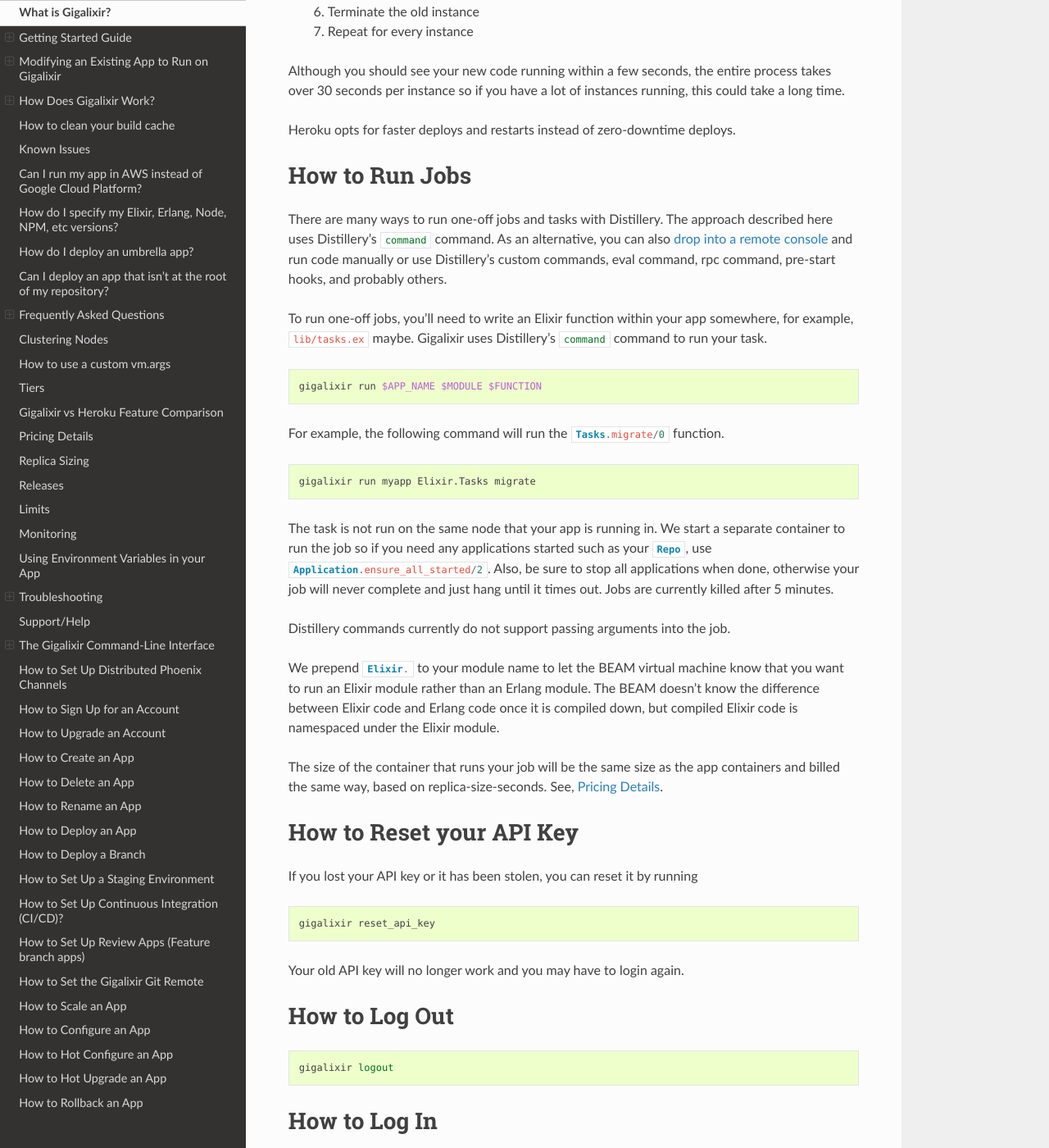
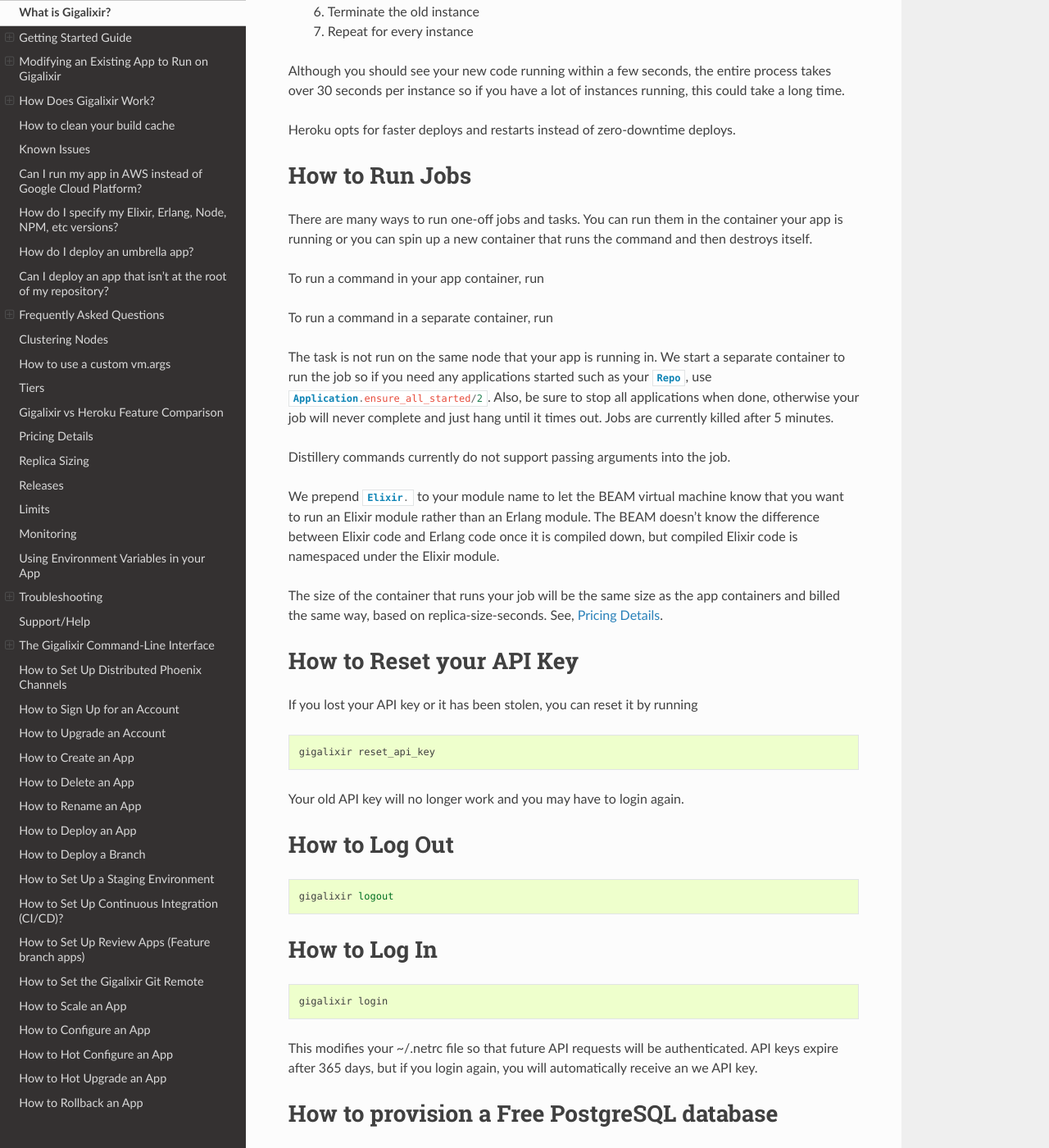
Before and after one commit to gigalixir/gigalixir-cli, a Sphinx documentation site: the page built from docs/source/main.rst, in a window 1280 px wide and 1400 px high, scrolled down 38544 px. Shown: the whole window at 82% size. Built offline with Sphinx 7.4.7 and the Read the Docs theme 2.0.0, drawn with Linux system fonts in a browser that asks for light colours; some of the changed text lies outside the part shown.

```diff
--- a/docs/source/main.rst
+++ b/docs/source/main.rst
@@ -138,19 +138,19 @@ Your app does not have a database yet, let's create one.
 
 .. code-block:: bash
 
-    gigalixir create_database --free $APP_NAME
+    gigalixir pg:create --free
 
 Verify by running
 
 .. code-block:: bash
 
-    gigalixir databases $APP_NAME
+    gigalixir pg
 
 Once the database is created, verify your configuration includes a :bash:`DATABASE_URL` by running
 
 .. code-block:: bash
 
-    gigalixir configs $APP_NAME
+    gigalixir config
 
 
 What's Next?
@@ -236,7 +236,7 @@ You don't have to worry about setting your :bash:`SECRET_KEY_BASE` config becaus
 
 .. code-block:: bash
 
-    gigalixir set_config $APP_NAME DATABASE_URL "ecto://user:pass@host:port/db"
+    gigalixir config:set DATABASE_URL="ecto://user:pass@host:port/db"
 
 .. _`modifying existing app with distillery`:
 
@@ -327,7 +327,7 @@ You don't have to worry about setting your :bash:`SECRET_KEY_BASE` config becaus
 
 .. code-block:: bash
 
-    gigalixir set_config $APP_NAME DATABASE_URL "ecto://user:pass@host:port/db"
+    gigalixir config:set DATABASE_URL="ecto://user:pass@host:port/db"
 
 Verify
 ^^^^^^
@@ -703,7 +703,7 @@ Disable Gigalixir's default vm.args
 
 .. code-block:: bash
 
-    gigalixir set_config $APP_NAME GIGALIXIR_DEFAULT_VMARGS false
+    gigalixir config:set GIGALIXIR_DEFAULT_VMARGS=false
 
 Create a :bash:`rel/vm.args` file in your repository. It might look something like `gigalixir-getting-started's vm.args file`_.
 
@@ -724,7 +724,7 @@ After a new deploy, verify by SSH'ing into your instance and inspecting your rel
 
 .. code-block:: bash
 
-    gigalixir ssh $APP_NAME
+    gigalixir ps:ssh
     cat /app/var/vm.args
 
 .. _`tiers`:
@@ -908,7 +908,7 @@ Then set the :bash:`MY_CONFIG` environment variable, by running
 
 .. code-block:: bash
 
-    gigalixir set_config $APP_NAME MY_CONFIG foo
+    gigalixir config:set MY_CONFIG=foo
 
 In your app code, access the environment variable using
 
@@ -1148,7 +1148,7 @@ To delete an app, run
 
 .. code-block:: bash
 
-    gigalixir delete_app $APP_NAME
+    gigalixir apps:destroy
 
 How to Rename an App
 ====================
@@ -1297,7 +1297,7 @@ You can scale your app by adding more memory and cpu to each container, also cal
 
 .. code-block:: bash
 
-    gigalixir scale $APP_NAME --replicas=2 --size=0.6
+    gigalixir ps:scale --replicas=2 --size=0.6
 
 .. _`configs`:
 
@@ -1308,9 +1308,9 @@ All app configuration is done through envirnoment variables. You can get, set, a
 
 .. code-block:: bash
 
-    gigalixir configs $APP_NAME
-    gigalixir set_config $APP_NAME FOO bar
-    gigalixir delete_config $APP_NAME FOO
+    gigalixir config
+    gigalixir config:set FOO=bar
+    gigalixir config:unset FOO
 
 .. _`hot-configure`:
 .. _`hot configuration updates`:
@@ -1341,14 +1341,14 @@ To rollback one release, run the following command.
 
 .. code-block:: bash
 
-    gigalixir rollback $APP_NAME
+    gigalixir releases:rollback
 
 To rollback to a specific release, find the :bash:`version` by listing all releases. You can see which SHA the release was built on and when it was built. This will also automatically restart your app
 with the new release.
 
 .. code-block:: bash
 
-    gigalixir releases $APP_NAME
+    gigalixir releases
 
 You should see something like this
 
@@ -1368,7 +1368,7 @@ Then specify the version when rolling back.
 
 .. code-block:: bash
 
-    gigalixir rollback $APP_NAME --version=5
+    gigalixir releases:rollback --version=5
 
 The release list is immutable so when you rollback, we create a new release on top of the old releases, but the new release refers to the old slug.
 
@@ -1381,9 +1381,9 @@ After your first deploy, you can see your app by visiting https://$APP_NAME.giga
 
 .. code-block:: bash
 
-    gigalixir add_domain $APP_NAME www.example.com
-
-If you have version 0.27.0 or later of the CLI, you'll be given instructions on what to do next. If not, run :bash:`gigalixir domains $APP_NAME` and use the :bash:`cname` value to point your domain at.
+    gigalixir domains:add www.example.com
+
+If you have version 0.27.0 or later of the CLI, you'll be given instructions on what to do next. If not, run :bash:`gigalixir domains` and use the :bash:`cname` value to point your domain at.
 
 This will do a few things. It registers your fully qualified domain name in the load balancer so that it knows to direct traffic to your containers. It also sets up SSL/TLS encryption for you. For more information on how SSL/TLS works, see :ref:`how-tls-works`.
 
@@ -1407,7 +1407,7 @@ You can tail logs in real-time aggregated across all containers using the follow
 
 .. code-block:: bash
 
-    gigalixir logs $APP_NAME
+    gigalixir logs
 
 How to Forward Logs Externally
 ==============================
@@ -1416,21 +1416,21 @@ If you want to forward your logs to another service such as `Timber`_ or `PaperT
 
 .. code-block:: bash
 
-    gigalixir add_log_drain $APP_NAME $URL
-    # e.g. gigalixir add_log_drain $APP_NAME https://$TIMBER_API_KEY@logs.timber.io/frames
-    # e.g. gigalixir add_log_drain $APP_NAME syslog+tls://logs123.papertrailapp.com:12345
+    gigalixir drains:add $URL
+    # e.g. gigalixir drains:add https://$TIMBER_API_KEY@logs.timber.io/frames
+    # e.g. gigalixir drains:add syslog+tls://logs123.papertrailapp.com:12345
 
 To show all your drains, run
 
 .. code-block:: bash
 
-    gigalixir log_drains $APP_NAME
+    gigalixir drains
 
 To delete a drain, run
 
 .. code-block:: bash
 
-    gigalixir delete_log_drain $APP_NAME $DRAIN_ID
+    gigalixir drains:remove $DRAIN_ID
 
 .. _`Timber`: https://timber.io
 
@@ -1473,7 +1473,7 @@ containers, this will put you in a random container. We do not yet support speci
 
 .. code-block:: bash
 
-    gigalixir ssh $APP_NAME
+    gigalixir ps:ssh
 
 How to specify SSH key or other SSH options
 ===========================================
@@ -1482,7 +1482,7 @@ The :bash:`-o` option lets you pass in arbitrary options to :bash:`ssh`. Somethi
 
 .. code-block:: bash
 
-    gigalixir ssh -o "-i ~/.ssh/id_rsa" $APP_NAME
+    gigalixir ps:ssh -o "-i ~/.ssh/id_rsa"
 
 How to List Apps
 ================
@@ -1501,7 +1501,7 @@ Each time you deploy or rollback a new release is generated. To see all your pre
 
 .. code-block:: bash
 
-    gigalixir releases $APP_NAME
+    gigalixir releases
 
 How to Change or Reset Your Password
 ====================================
@@ -1545,7 +1545,7 @@ How to Restart an App
 
 .. code-block:: bash
 
-    gigalixir restart $APP_NAME
+    gigalixir ps:restart
 
 For hot upgrades, See :ref:`hot-upgrade`. We are working on adding custom health checks.
 
@@ -1577,20 +1577,23 @@ Heroku opts for faster deploys and restarts instead of zero-downtime deploys.
 How to Run Jobs
 ===============
 
-There are many ways to run one-off jobs and tasks with Distillery. The approach described here uses Distillery's :bash:`command` command. As an alternative, you can also `drop into a remote console`_ and run code manually or use Distillery's custom commands, eval command, rpc command, pre-start hooks, and probably others.
-
-To run one-off jobs, you'll need to write an Elixir function within your app somewhere, for example, :bash:`lib/tasks.ex` maybe. Gigalixir uses Distillery's :bash:`command` command to run your task.
-
-.. code-block:: bash
-
-    gigalixir run $APP_NAME $MODULE $FUNCTION
-
-
-For example, the following command will run the :elixir:`Tasks.migrate/0` function.
-
-.. code-block:: bash
-
-    gigalixir run myapp Elixir.Tasks migrate
+There are many ways to run one-off jobs and tasks. You can run them in the container your app is running or you can spin up a new container that runs the command and then destroys itself.
+
+To run a command in your app container, run
+
+.. code-block: bash
+
+    gigalixir ps:run $COMMAND
+    # if you're using distillery, you'll probably want $COMMAND to be something like :bash:`bin/app command Elixir.Tasks migrate`
+    # if you're using mix, you'll probably want $COMMAND to be something like :bash:`mix ecto.migrate`
+
+To run a command in a separate container, run
+
+.. code-block: bash
+
+    gigalixir run $COMMAND
+    # if you're using distillery, you'll probably want $COMMAND to be something like :bash:`bin/app command Elixir.Tasks migrate`
+    # if you're using mix, you'll probably want $COMMAND to be something like :bash:`mix ecto.migrate`
 
 .. For an example task, see `gigalixir-getting-started's migrate task`_.
 
@@ -1646,19 +1649,19 @@ The following command will provision a free database for you and set your :bash:
 
 .. code-block:: bash
 
-    gigalixir create_database --free $APP_NAME
+    gigalixir pg:create --free
 
 List databases by running
 
 .. code-block:: bash
 
-    gigalixir databases $APP_NAME
+    gigalixir pg
 
 Delete by running
 
 .. code-block:: bash
 
-    gigalixir delete_database $APP_NAME $DATABASE_ID
+    gigalixir pg:destroy $DATABASE_ID
 
 You can only have one database per app because otherwise managing your :bash:`DATABASE_URL` variable would become trickier.
 
@@ -1675,13 +1678,13 @@ The following command will provision a database for you and set your :bash:`DATA
 
 .. code-block:: bash
 
-    gigalixir create_database $APP_NAME --size=0.6
+    gigalixir pg:create --size=0.6
 
 It takes a few minutes to provision. You can check the status by running
 
 .. code-block:: bash
 
-    gigalixir databases $APP_NAME
+    gigalixir pg
 
 You can only have one database per app because otherwise managing your :bash:`DATABASE_URL` variable would become trickier.
 
@@ -1696,7 +1699,7 @@ To change the size of your database, run
 
 .. code-block:: bash
 
-    gigalixir scale_database $APP_NAME $DATABASE_ID --size=1.7
+    gigalixir pg:scale $DATABASE_ID --size=1.7
 
 Supported sizes include 0.6, 1.7, 4, 8, 16, 32, 64, and 128. For more information about databases sizes, see :ref:`database sizes`.
 
@@ -1709,7 +1712,7 @@ To delete a database, run
 
 .. code-block:: bash
 
-    gigalixir delete_database $APP_NAME $DATABASE_ID
+    gigalixir pg:destroy $DATABASE_ID
 
 How to install a Postgres Extension
 ===================================
@@ -1718,7 +1721,7 @@ First, make sure Google Cloud SQL supports your extension by checking `their lis
 
 .. code-block:: bash
 
-    gigalixir databases $APP_NAME
+    gigalixir pg
 
 Then, get a psql console into your database
 
@@ -1780,7 +1783,7 @@ Replace :elixir:`:gigalixir_getting_started` and :elixir:`GigalixirGettingStarte
 
 .. code-block:: bash
 
-    gigalixir set_config $APP_NAME DATABASE_URL "ecto://user:pass@host:port/db"
+    gigalixir config:set DATABASE_URL="ecto://user:pass@host:port/db"
 
 If you need to provision a database, Gigalixir provides Databases-as-a-Service. See :ref:`provisioning database`. If you prefer to provision your database manually, follow `How to set up a Google Cloud SQL PostgreSQL database`_.
 
@@ -1820,9 +1823,9 @@ Note: You can also use Amazon RDS, but we do not have instructions provided yet.
 
    .. code-block:: bash
 
-       gigalixir set_config $APP_NAME DATABASE_URL "ecto://postgres:$PASSWORD@$EXTERNAL_IP:5432/$DB_NAME"
-
-   with $APP_NAME, $PASSWORD, $EXTERNAL_IP, and $DB_NAME replaced with values from the previous steps.
+       gigalixir config:set DATABASE_URL="ecto://postgres:$PASSWORD@$EXTERNAL_IP:5432/$DB_NAME"
+
+   with $PASSWORD, $EXTERNAL_IP, and $DB_NAME replaced with values from the previous steps.
 #. Make sure you have :elixir:`ssl:true` in your :bash:`prod.exs` database configuration. Cloud SQL supports TLS out of the boxso your database traffic should be encrypted.
 
 We hope to provide a database-as-a-service soon and automate the process you just went through. Stay tuned.
@@ -1848,7 +1851,7 @@ Then run
 
 .. code-block:: bash
 
-    gigalixir migrate $APP_NAME
+    gigalixir ps:migrate
 
 This command runs your migrations in a remote console directly on your production node. It makes some assumptions about your project so if it does not work, please `contact us for help`_.
 
@@ -1856,7 +1859,7 @@ If you are running an umbrella app, you will probably need to specify which "inn
 
 .. code-block:: bash
 
-    gigalixir migrate $APP_NAME --migration_app_name=$MIGRATION_APP_NAME
+    gigalixir ps:migrate --migration_app_name=$MIGRATION_APP_NAME
 
 More details:
 
@@ -1924,7 +1927,7 @@ Then run this command to drop into a remote console.
 
 .. code-block:: bash
 
-    gigalixir remote_console $APP_NAME
+    gigalixir ps:remote_console
 
 How to Run Distillery Commands
 ==============================
@@ -1933,7 +1936,7 @@ Since we use Distillery to build releases, we also get all the commands Distille
 
 .. code-block:: bash
 
-    gigalixir distillery $APP_NAME $COMMAND
+    gigalixir ps:distillery $COMMAND
 
 .. _`Distillery's boot.eex`: https://github.com/bitwalker/distillery/blob/master/priv/templates/boot.eex#L417
 
@@ -1946,7 +1949,7 @@ To see how many replicas are actually running in production compared to how many
 
 .. code-block:: bash
 
-    gigalixir status $APP_NAME
+    gigalixir ps
 
 How to Check Account Status
 ===========================
@@ -1978,7 +1981,7 @@ Then, to launch observer and connect it to a production node, run
 
 .. code-block:: bash
 
-    gigalixir observer $APP_NAME
+    gigalixir ps:observer
 
 and follow the instructions. It will prompt you for your local sudo password so it can modify iptables rules. This connects to a random container using consistent hashing. We don't currently allow you to specify which container you want to connect to, but it will connect to the same container each time based on a hash of your ip address.
 
@@ -2011,15 +2014,15 @@ Gigalixir has a way to add permissions so many users can deploy the same app, bu
 
 .. code-block:: bash
 
-    gigalixir add_permission $APP_NAME $USER_EMAIL
-
-.. code-block:: bash
-
-    gigalixir permissions $APP_NAME
-
-.. code-block:: bash
-
-    gigalixir delete_permission $APP_NAME $USER_EMAIL
+    gigalixir access:add $USER_EMAIL
+
+.. code-block:: bash
+
+    gigalixir access
+
+.. code-block:: bash
+
+    gigalixir access:remove $USER_EMAIL
 
 .. _`How to deploy a Ruby app`:
 
@@ -2047,7 +2050,7 @@ using the command below.
 
 .. code-block:: bash
 
-    gigalixir set_config $APP_NAME GIGALIXIR_RELEASE_OPTIONS -- --profile=$RELEASE_NAME:$RELEASE_ENVIRONMENT
+    gigalixir config:set GIGALIXIR_RELEASE_OPTIONS="--profile=$RELEASE_NAME:$RELEASE_ENVIRONMENT"
 
 With this config variable set on each of your gigalixir apps, when you deploy the same repo to each app, you'll get a different release.
 
--- a/gigalixir/__init__.py
+++ b/gigalixir/__init__.py
@@ -296,7 +296,7 @@ def run(ctx, app_name, command):
 @click.pass_context
 @report_errors
 @detect_app_name
-def migrate(ctx, app_name, migration_app_name, ssh_opts):
+def ps_migrate(ctx, app_name, migration_app_name, ssh_opts):
     """
     Run Ecto Migrations on a production node.
     """
```
Also changed, not shown: other parts of docs/source/main.rst (+2 -2 lines), 1 other file.
